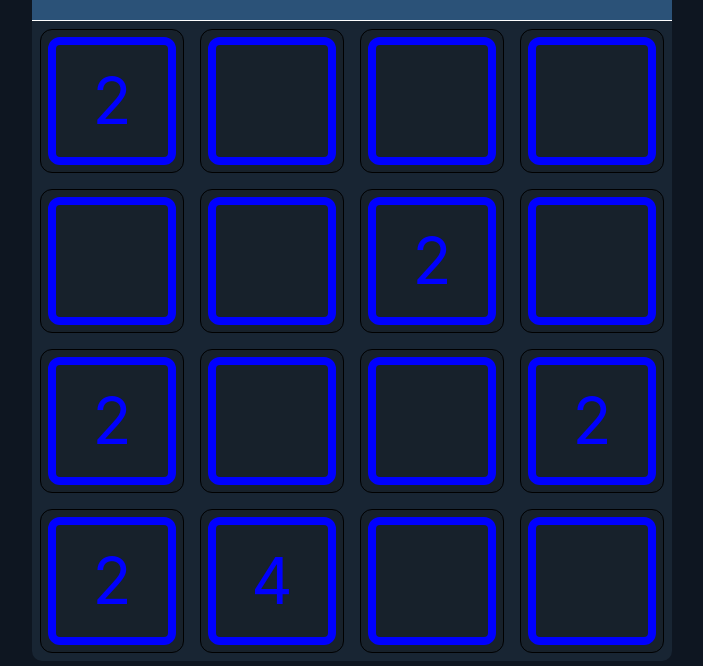
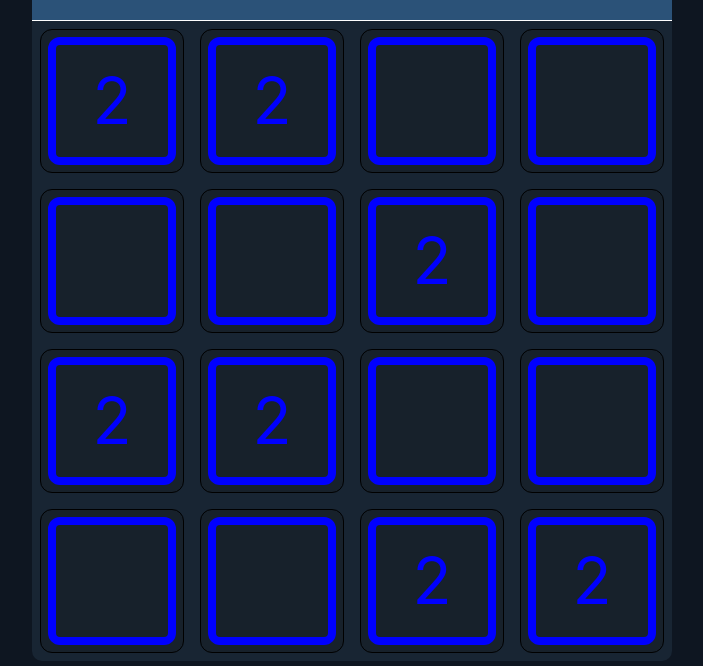
Before and after one commit to KrtNinja/2048-JS, a plain HTML site: page index.html in a window 1280 px wide. Shown: the part 134-800 px from the top of the page, without its empty margins (288-991 px from the left). Drawn offline with nearby package versions, Linux system fonts and the light colour scheme.

Commit message:
generate field/cell with JS

```diff
--- a/index.html
+++ b/index.html
@@ -11,129 +11,9 @@
     <body>
 
         <!-- <canvas id='canvas' width='1280' height="900"></canvas> -->
-        <!-- <div id='game' class='game'>
-            <div id='gameZone' class="gameArea">
-                <table class="table">
-                    <tr>
-                        <td>
-                            <div class='cell'></div>
-                        </td>
-                        <td>
-                            <div class='cell'></div>
-                        </td>
-                        <td>
-                            <div class='cell'></div>
-                        </td>
-                        <td>
-                            <div class='cell'></div>
-                        </td>
-                    </tr>
-                    <tr>
-                        <td>
-                            <div class='cell'></div>
-                        </td>
-                        <td>
-                            <div class='cell'></div>
-                        </td>
-                        <td>
-                            <div class='cell'></div>
-                        </td>
-                        <td>
-                            <div class='cell'></div>
-                        </td>
-                    </tr>
-                    <tr>
-                        <td>
-                            <div class='cell'></div>
-                        </td>
-                        <td>
-                            <div class='cell'></div>
-                        </td>
-                        <td>
-                            <div class='cell'></div>
-                        </td>
-                        <td>
-                            <div class='cell'></div>
-                        </td>
-                    </tr>
-                    <tr>
-                        <td>
-                            <div class='cell'></div>
-                        </td>
-                        <td>
-                            <div class='cell'></div>
-                        </td>
-                        <td>
-                            <div class='cell'></div>
-                        </td>
-                        <td>
-                            <div class='cell'></div>
-                        </td>
-                    </tr>
-                </table>
-            </div>
-        </div> -->
-        <div class="game">
-            <div class="header">
-                <h1>Score: 123456</h1>
-            </div>
-
-            <div class="field">
-                <div class="cell">
-                    <span class='cell-span'>2</span>
-                </div>
-                <div class="cell">
-                    <span class='cell-span'></span>
-                </div>
-                <div class="cell">
-                    <span class='cell-span'></span>
-                </div>
-                <div class="cell">
-                    <span class='cell-span'></span>
-                </div>
-
-                <div class="cell">
-                    <span class='cell-span'></span>
-                </div>
-                <div class="cell">
-                    <span class='cell-span'></span>
-                </div>
-                <div class="cell">
-                    <span class='cell-span'>2</span>
-                </div>
-                <div class="cell">
-                    <span class='cell-span'></span>
-                </div>
-
-                <div class="cell">
-                    <span class='cell-span'>2</span>
-                </div>
-                <div class="cell">
-                    <span class='cell-span'></span>
-                </div>
-                <div class="cell">
-                    <span class='cell-span'></span>
-                </div>
-                <div class="cell">
-                    <span class='cell-span'>2</span>
-                </div>
-
-                <div class="cell">
-                    <span class='cell-span'>2</span>
-                </div>
-                <div class="cell">
-                    <span class='cell-span'>4</span>
-                </div>
-                <div class="cell">
-                    <span class='cell-span'></span>
-                </div>
-                <div class="cell">
-                    <span class='cell-span'></span>
-                </div>
-        </div>
-        </div>
 
         <!-- <script src="src/js/gameNoCanvas.js"></script> -->
+        <script src="src/js/game.js"></script>
         <script src="src/js/main.js"></script>
     </body>
 </html>
--- a/src/css/styles.css
+++ b/src/css/styles.css
@@ -22,6 +22,8 @@ body {
     .game .header{
         height: 20vmin;
         width: 80vmin;
+        padding: 2vmin;
+        font-size: 9vmin;
         background-color: #2B5278;
         border-top-left-radius: 10px;
         border-top-right-radius: 10px;
--- a/src/js/game.js
+++ b/src/js/game.js
@@ -1,41 +1,56 @@
-var cvs = document.getElementById('canvas');
-var ctx = cvs.getContext('2d');
+let createAndAppend = function({className, parentElement, value}, tag = 'div'){
+    let element = document.createElement(tag);
+    element.className = className;
+    if (value){
+        element.innerHTML = value;
+    }
+    parentElement.appendChild(element);
 
-ctx.font="30px `Times New Roman`";
-
-var startXposArea = 340;
-var startYposArea = 150;
-
-var gameArea;
-var verticalLines = [];
-var horizontalLines = []
-
-function draw(){
-
-    //Игровое поле
-    ctx.strokeStyle = "#2B5278";
-    ctx.strokeWidth = '10px'
-    gameArea = ctx.strokeRect(startXposArea, startYposArea,
-                                cvs.width-680, cvs.height-300);
-
-    //Вертикальные линии
-
-    for( let i = 0; i < 3; i++){
-        verticalLines[i] = ctx.strokeRect(startXposArea + ( (i + 1) * 150), startYposArea,
-                                            1, cvs.height-300);
-    }
-    //Горизонтальные линии
-    for( let i = 0; i < 3; i++){
-        horizontalLines[i] = ctx.strokeRect(startXposArea, startYposArea + ( (i + 1) * 150),
-                                            cvs.width-680, 1);
-    }
-
-    // ctx.beginPath();
-    // ctx.moveTo(0,0);
-    // ctx.lineWidth = 15;
-    // ctx.lineTo(100, 100);
-    // ctx.stroke();
-
+    return element;
 }
 
-draw();
+class Game {
+    constructor(parentElement, size = 4) {
+        let gameFieldElement = createAndAppend({
+            className: 'game',
+            parentElement
+        });
+
+        let headerElement = createAndAppend({
+            className: 'header',
+            parentElement: gameFieldElement
+        });
+
+        this.score = 1234;
+
+        headerElement.innerHTML = 'Score:' + this.score;
+
+        let fieldElement = createAndAppend({
+            className: 'field',
+            parentElement: gameFieldElement
+        });
+
+        for (let i = 0; i < size; i++){
+            for (let k = 0; k < size; k++){
+                let cellElement = createAndAppend({
+                    className: 'cell',
+                    parentElement: fieldElement
+                });
+
+                let spanCellElement = createAndAppend({
+                    className: 'cell-span',
+                    parentElement: cellElement
+                });
+
+
+                if (Math.random() > 0.8){
+                    spanCellElement.innerHTML = Math.random() > 0.5 ? 4 : 2;
+                }
+
+                cellElement.appendChild(spanCellElement);
+
+
+            }
+        }
+    }
+}
--- a/src/js/main.js
+++ b/src/js/main.js
@@ -0,0 +1,3 @@
+
+
+new Game(document.body, 4);
```
